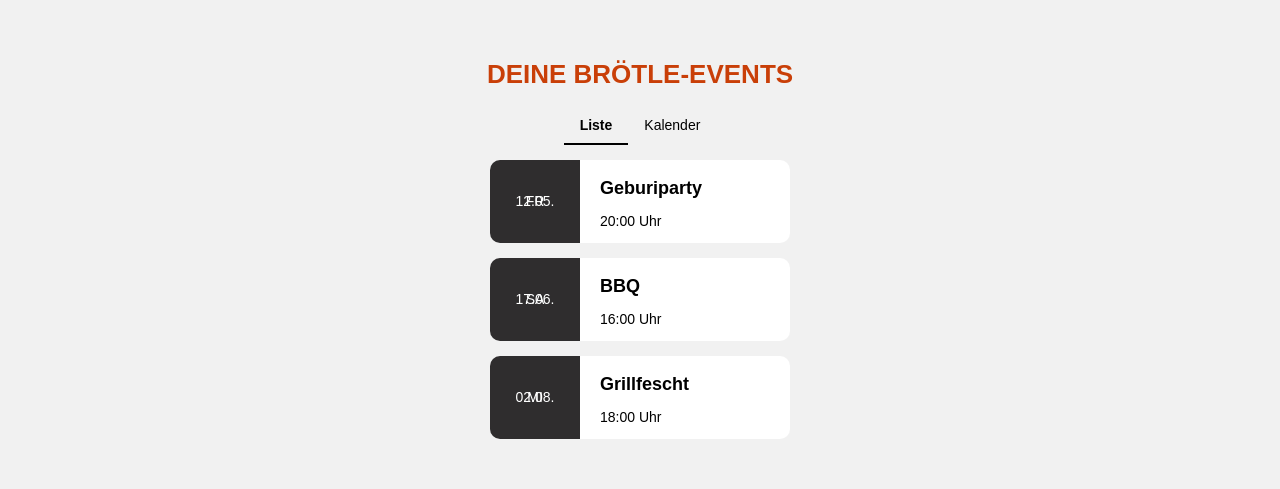
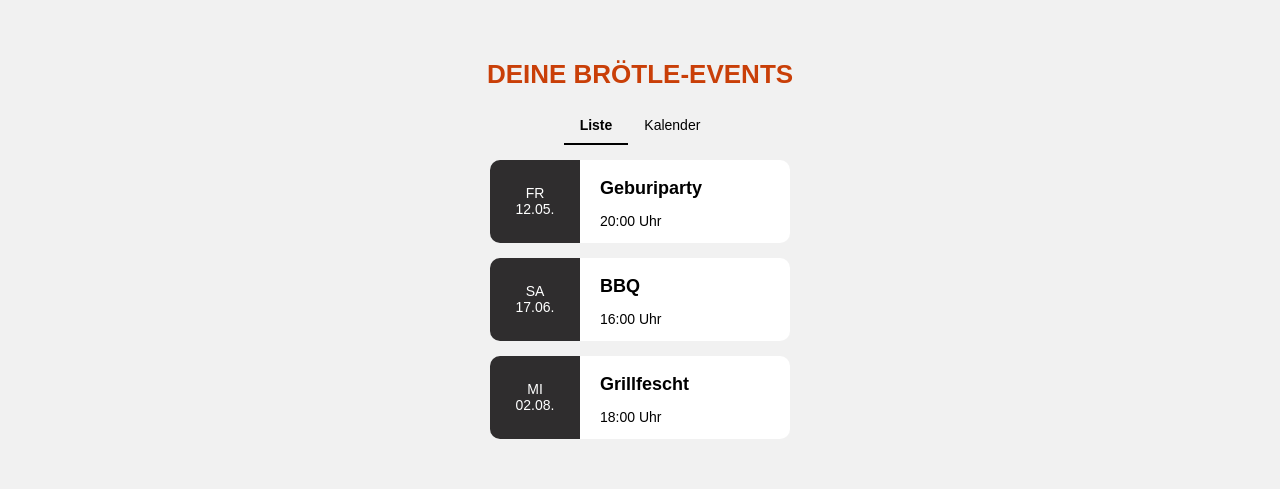
Before and after one commit to ChristianSegundo/spiesser_mma_2022, a Vue app: page /dashboard/dashboard-events in a window 1280 px wide. Shown: the part 115-604 px from the top of the page. Built offline with nearby package versions, Linux system fonts and the light colour scheme; a web font is replaced by a local one; what v-calendar would draw is missing.

Commit message:
Diverse Anpassungen CSS

```diff
--- a/src/assets/main.scss
+++ b/src/assets/main.scss
@@ -360,7 +360,7 @@ li {
 
 .event-invite-buttons svg:hover {
     width: 32%;
-    fill: var(--darkgrey);
+    fill: white;
 }
 
 .event-invite-buttons {
@@ -528,14 +528,14 @@ li {
     width: 30%;
     position: relative;
     border-radius: 10px 0 0 10px;
+    display: flex;
+    flex-direction: column;
+    flex-wrap: nowrap;
+    justify-content: center;
 }
 
 .dashboard-event-inner-date p {
     margin: 0;
-    position: absolute;
-    top: 50%;
-    left: 50%;
-    transform: translate(-50%, -50%);
 }
 
 .dashboard-event-inner-name .dashboard-eventname {
@@ -632,3 +632,9 @@ li {
 .margin-auto {
     margin: auto;
 }
+.vc-time-picker {
+    display: flex;
+    align-items: center;
+    padding: 8px;
+    justify-content: center;
+}
--- a/src/views/dashboard/Event_DetailView.vue
+++ b/src/views/dashboard/Event_DetailView.vue
@@ -9,7 +9,7 @@
     </router-link>
   </div>
   <h1>{{event.eventname}}</h1>
-  <p>Vorschau</p>
+  <!-- <p>Vorschau</p> -->
 
   <div class="preview-date">
     <p id="date">{{getSpiesserDate(event.eventdatum, event.startzeit)}}</p>
--- a/src/views/gast/Zusage_00View.vue
+++ b/src/views/gast/Zusage_00View.vue
@@ -1,5 +1,5 @@
 <template>
-  <div class="middle">
+  <div class="margin-auto">
   <h1>Wer bist du?</h1>
   <input type="text" id="gastname" name="gastname" placeholder="Name*"><br>
   <input type="email" id="gastemail" name="gastemail" placeholder="Email"><br>
```
Also changed, not shown: src/assets/main.css.
